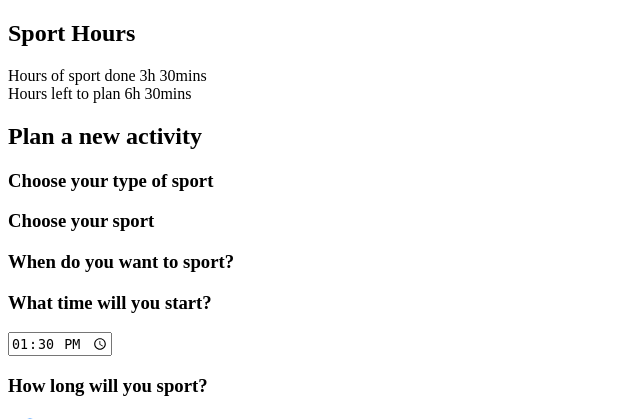
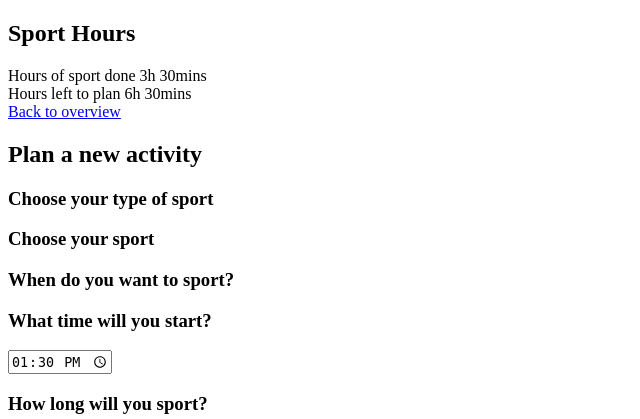
Before and after one commit to liencard/1920-DEV3-plan-it-cardoen-geirnaert, a PHP site: template src/view/activities/add.php in a window 1280 px wide. Shown: the part 208-627 px from the top of the page, without its empty margins (0-640 px from the left). Run offline with PHP 8.4, Linux system fonts and the light colour scheme; the template is opened without the code that fills it, so the values that code supplies are empty.

Commit message:
fix styling problems

```diff
--- a/src/css/detail.css
+++ b/src/css/detail.css
@@ -1,9 +1,5 @@
 .detail__wrapper {
   margin: var(--mediumMargin) var(--smallMargin);
-}
-
-.detail__back {
-  margin-top: 6rem;
 }
 
 .detail__back a {
--- a/src/css/header.css
+++ b/src/css/header.css
@@ -1,6 +1,5 @@
 .header__wrapper {
   /* background-color: transparent; */
-  height: 100vh;
   left: 0;
   position: fixed;
   top: 0;
--- a/src/index.js
+++ b/src/index.js
@@ -10,7 +10,7 @@ require('./style.css');
       $rangeBullet.innerHTML = this.value / 4;
 
       const bulletPosition = (this.value / $rangeSlider.max);
-      $rangeBullet.style.left = `${bulletPosition * 58  }rem`;
+      $rangeBullet.style.left = `${bulletPosition * 57  }rem`;
       console.log(bulletPosition);
     };
 
--- a/src/style.css
+++ b/src/style.css
@@ -35,8 +35,11 @@ body {
 
 .layout {
   background-color: var(--backgroundColor);
-  margin-top: 25rem;
+  margin-top: 18rem;
+  min-height: 100vh;
+  padding: 5rem 0;
 }
+
 
 @media screen and (min-width: 650px) {
 
--- a/src/view/activities/add.php
+++ b/src/view/activities/add.php
@@ -1,4 +1,9 @@
 <section class="form">
+
+  <div class="detail__back">
+    <a class="" href="index.php">Back to overview</a>
+  </div>
+
   <h2 class="form__title">Plan a new activity</h2>
   <form action="index.php?page=add-activity" method="POST" class="add-activity">
     <input type="hidden" name="action" value="newActivity">
```
